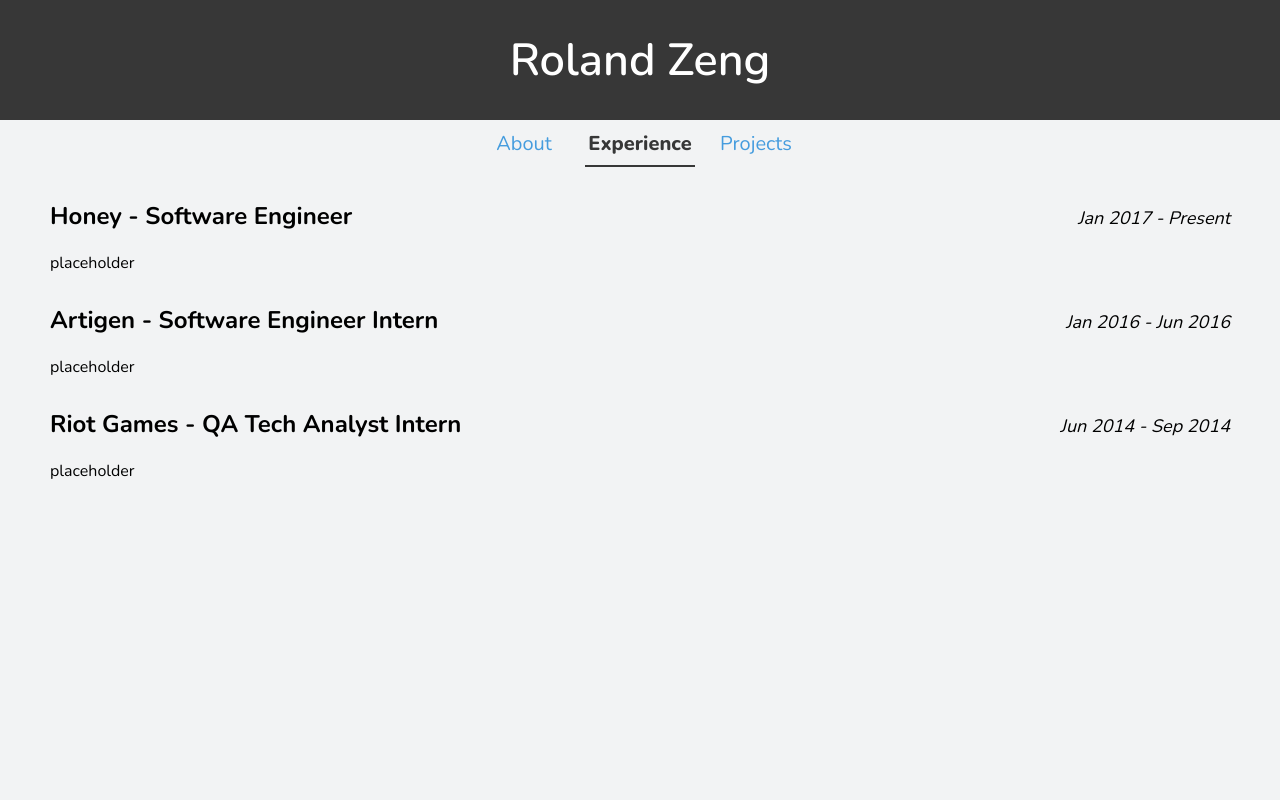
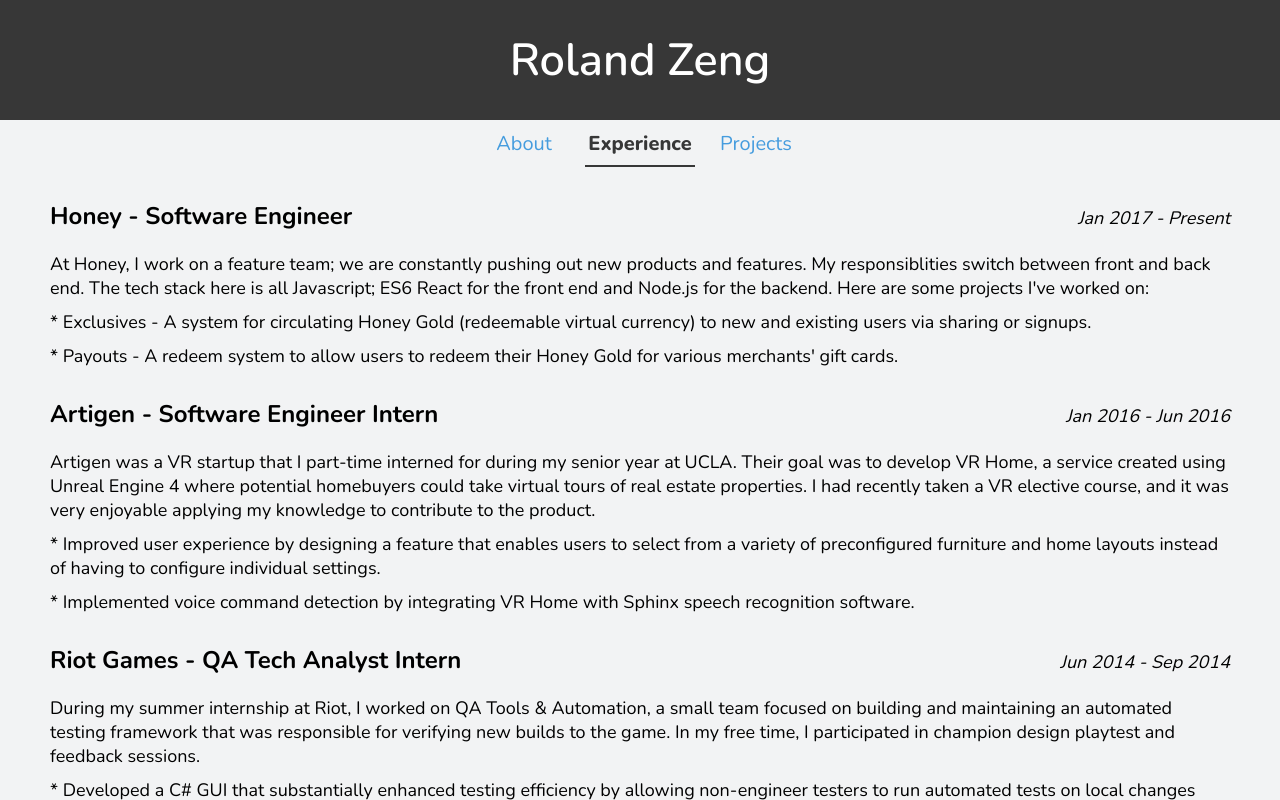
Before and after one commit to rzeng95/website-generator-v2, a React (Create React App) app: page /experience in a window 1280 px wide. Built offline with nearby package versions, Linux system fonts and the light colour scheme.

Commit message:
add experience, upload resume

```diff
--- a/src/views/About.jsx
+++ b/src/views/About.jsx
@@ -47,7 +47,7 @@
     <div className={ classes.subheaderContainer }>
       <p className={ classes.text }>
         Growing up in Minnesota, I studied Computer Science at UCLA.
-        I live in Los Angeles now, and currently work at Honey as a full-stack software engineer.
+        I live in Los Angeles now and currently work at Honey as a full-stack software engineer.
       </p>
     </div>
     <div className={ classes.infoContainer }>
--- a/src/views/Experience.jsx
+++ b/src/views/Experience.jsx
@@ -13,24 +13,66 @@
     // height: '100px',
     // background: '#373737',
   },
+  listItem: {
+    marginTop: '10px',
+  },
 };
 
 const Experience = ({ classes }) => {
   const honeyContent = (
     <div>
-      placeholder
+      <p>
+        At Honey, I work on a feature team; we are constantly pushing out new products and features.
+        My responsiblities switch between front and back end. The tech stack here is all Javascript;
+        ES6 React for the front end and Node.js for the backend.  Here are some projects I&apos;ve worked on:
+      </p>
+      <p className={ classes.listItem }>
+        * Exclusives - A system for circulating Honey Gold (redeemable virtual currency) to new and existing users via sharing or signups.
+      </p>
+      <p className={ classes.listItem }>
+        * Payouts - A redeem system to allow users to redeem their Honey Gold for various merchants&apos; gift cards.
+      </p>
     </div>
   );
 
   const artigenContent = (
     <div>
-      placeholder
+      <p>
+        Artigen was a VR startup that I part-time interned for during my senior year at UCLA.
+        Their goal was to develop VR Home, a service created using Unreal Engine 4 where potential
+        homebuyers could take virtual tours of real estate properties. I had recently taken
+        a VR elective course, and it was very enjoyable applying my knowledge to contribute to the product.
+      </p>
+      <p className={ classes.listItem }>
+        * Improved user experience by designing a feature that enables users to select from
+        a variety of preconfigured furniture and home layouts instead of having to configure individual settings.
+      </p>
+      <p className={ classes.listItem }>
+        * Implemented voice command detection by integrating VR Home with Sphinx speech recognition software.
+      </p>
     </div>
   );
 
   const riotContent = (
     <div>
-      placeholder
+      <p>
+        During my summer internship at Riot, I worked on QA Tools & Automation, a small team focused
+        on building and maintaining an automated testing framework that was responsible for verifying
+        new builds to the game. In my free time, I participated in champion design playtest and feedback sessions.
+      </p>
+      <p className={ classes.listItem }>
+        * Developed a C# GUI that substantially enhanced testing efficiency by allowing
+        non-engineer testers to run automated tests on local changes before submitting them to common code.
+      </p>
+      <p className={ classes.listItem}>
+        * Increased test coverage by designing and maintaining Python test scripts for
+        an internal testing framework that verified every build from the CI pipeline.
+      </p>
+      <p className={ classes.listItem}>
+        * Integrated with a champion development team (Rek&apos;Sai) to write automated tests.
+        Worked with game designers and other QA analysts to replace manual tests with Python scripts, thus reducing
+        the chance of human error.
+      </p>
     </div>
   );
 
--- a/src/views/Projects.jsx
+++ b/src/views/Projects.jsx
@@ -37,8 +37,7 @@
         <TargetLink
           link="https://github.com/facebookincubator/create-react-app"
           displayName="create-react-app"
-        />. A production build was then minified
-        and uploaded to Github Pages.
+        />. A production build was then minified and uploaded to Github Pages.
       </p>
       <p className={ classes.listItem }>* React, React-Router</p>
       <p className={ classes.listItem }>* React-JSS</p>
```
Also changed, not shown: 1 other file (tests, documents, lock files or other folders).
